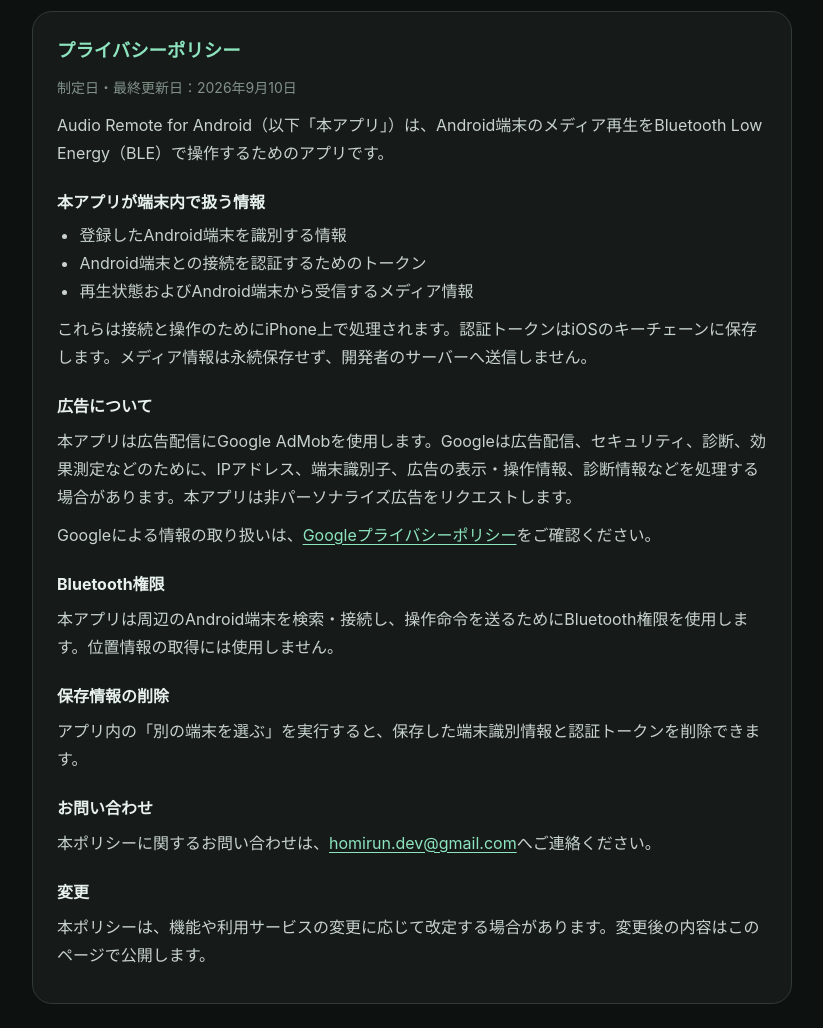
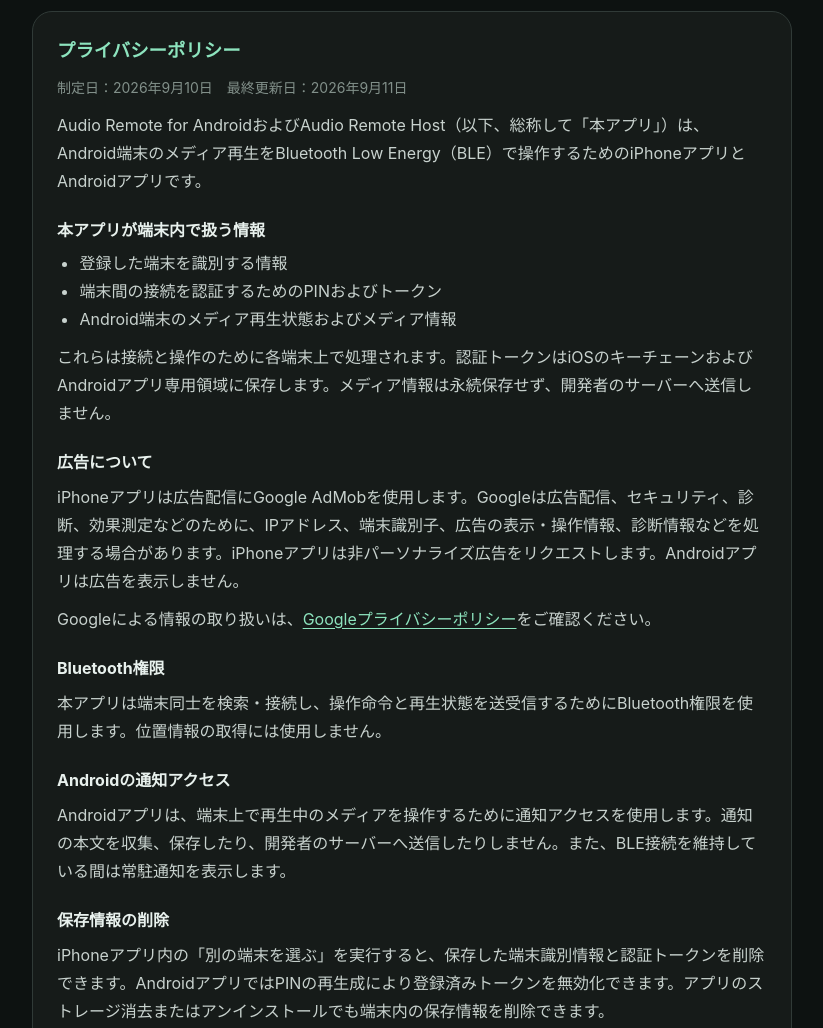
Before and after one commit to homirun/audio-remote-support, a plain HTML site: page index.html in a window 1280 px wide. Shown: the part 567-1595 px from the top of the page, without its empty margins (228-1051 px from the left). Drawn offline with Linux system fonts and the light colour scheme.

Commit message:
Document Android host privacy behavior

```diff
--- a/index.html
+++ b/index.html
@@ -150,26 +150,29 @@
 
       <section>
         <h2>プライバシーポリシー</h2>
-        <p class="meta">制定日・最終更新日：2026年9月10日</p>
-        <p>Audio Remote for Android（以下「本アプリ」）は、Android端末のメディア再生をBluetooth Low Energy（BLE）で操作するためのアプリです。</p>
+        <p class="meta">制定日：2026年9月10日　最終更新日：2026年9月11日</p>
+        <p>Audio Remote for AndroidおよびAudio Remote Host（以下、総称して「本アプリ」）は、Android端末のメディア再生をBluetooth Low Energy（BLE）で操作するためのiPhoneアプリとAndroidアプリです。</p>
 
         <h3>本アプリが端末内で扱う情報</h3>
         <ul>
-          <li>登録したAndroid端末を識別する情報</li>
-          <li>Android端末との接続を認証するためのトークン</li>
-          <li>再生状態およびAndroid端末から受信するメディア情報</li>
+          <li>登録した端末を識別する情報</li>
+          <li>端末間の接続を認証するためのPINおよびトークン</li>
+          <li>Android端末のメディア再生状態およびメディア情報</li>
         </ul>
-        <p>これらは接続と操作のためにiPhone上で処理されます。認証トークンはiOSのキーチェーンに保存します。メディア情報は永続保存せず、開発者のサーバーへ送信しません。</p>
+        <p>これらは接続と操作のために各端末上で処理されます。認証トークンはiOSのキーチェーンおよびAndroidアプリ専用領域に保存します。メディア情報は永続保存せず、開発者のサーバーへ送信しません。</p>
 
         <h3>広告について</h3>
-        <p>本アプリは広告配信にGoogle AdMobを使用します。Googleは広告配信、セキュリティ、診断、効果測定などのために、IPアドレス、端末識別子、広告の表示・操作情報、診断情報などを処理する場合があります。本アプリは非パーソナライズ広告をリクエストします。</p>
+        <p>iPhoneアプリは広告配信にGoogle AdMobを使用します。Googleは広告配信、セキュリティ、診断、効果測定などのために、IPアドレス、端末識別子、広告の表示・操作情報、診断情報などを処理する場合があります。iPhoneアプリは非パーソナライズ広告をリクエストします。Androidアプリは広告を表示しません。</p>
         <p>Googleによる情報の取り扱いは、<a href="https://policies.google.com/privacy?hl=ja">Googleプライバシーポリシー</a>をご確認ください。</p>
 
         <h3>Bluetooth権限</h3>
-        <p>本アプリは周辺のAndroid端末を検索・接続し、操作命令を送るためにBluetooth権限を使用します。位置情報の取得には使用しません。</p>
+        <p>本アプリは端末同士を検索・接続し、操作命令と再生状態を送受信するためにBluetooth権限を使用します。位置情報の取得には使用しません。</p>
+
+        <h3>Androidの通知アクセス</h3>
+        <p>Androidアプリは、端末上で再生中のメディアを操作するために通知アクセスを使用します。通知の本文を収集、保存したり、開発者のサーバーへ送信したりしません。また、BLE接続を維持している間は常駐通知を表示します。</p>
 
         <h3>保存情報の削除</h3>
-        <p>アプリ内の「別の端末を選ぶ」を実行すると、保存した端末識別情報と認証トークンを削除できます。</p>
+        <p>iPhoneアプリ内の「別の端末を選ぶ」を実行すると、保存した端末識別情報と認証トークンを削除できます。AndroidアプリではPINの再生成により登録済みトークンを無効化できます。アプリのストレージ消去またはアンインストールでも端末内の保存情報を削除できます。</p>
 
         <h3>お問い合わせ</h3>
         <p>本ポリシーに関するお問い合わせは、<a href="mailto:homirun.dev@gmail.com">homirun.dev@gmail.com</a>へご連絡ください。</p>
```
